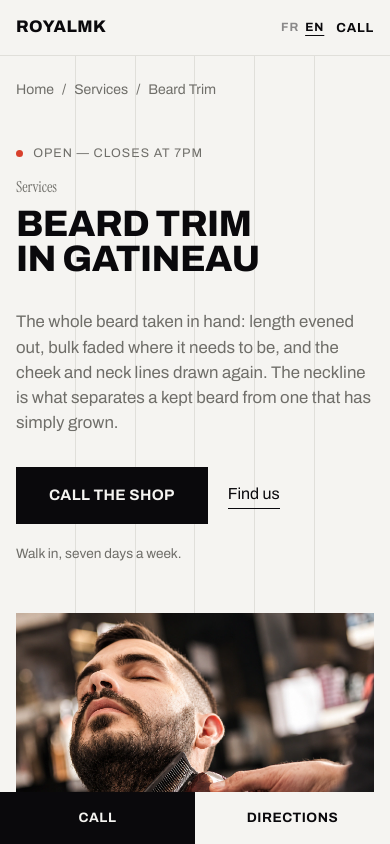
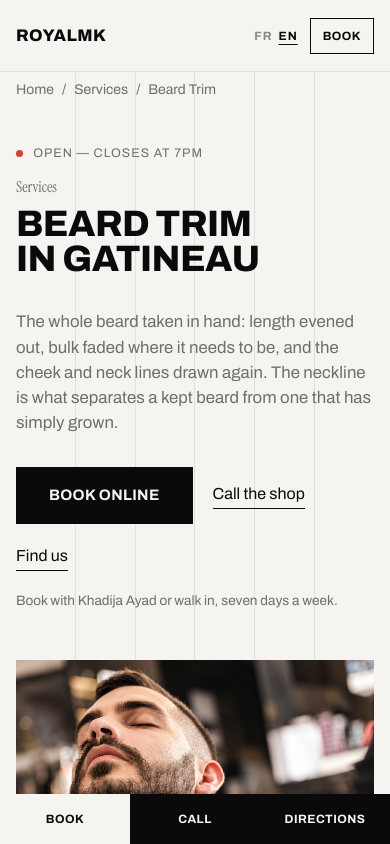
Before and after one commit to mohamed7514/coiffeur-royal, a Next.js app in the folder site/: page /en/services/beard-trim in a window 390 px wide. Shown: the top 844 px of the page. Built offline with nearby package versions, Linux system fonts and the light colour scheme; no server answers.

Commit message:
Add Squire booking links across RoyalMK pages

```diff
--- a/site/app/globals.css
+++ b/site/app/globals.css
@@ -593,7 +593,7 @@
     bottom: 0;
     z-index: 60;
     display: grid;
-    grid-template-columns: 1fr 1fr;
+    grid-template-columns: repeat(3, minmax(0, 1fr));
     background: var(--color-ink);
     padding-bottom: env(safe-area-inset-bottom, 0px);
   }
@@ -602,8 +602,8 @@
     display: flex;
     align-items: center;
     justify-content: center;
-    padding: 1rem 0.75rem;
-    font-size: 0.85rem;
+    padding: 1rem 0.4rem;
+    font-size: 0.75rem;
     font-weight: 700;
     letter-spacing: 0.04em;
     text-transform: uppercase;
--- /dev/null
+++ b/site/components/BookingLink.tsx
@@ -0,0 +1,41 @@
+"use client";
+
+import type { CSSProperties, ReactNode } from "react";
+import { business } from "@/lib/business";
+import { content, type Locale } from "@/lib/content";
+
+/** A normal external link works before hydration and keeps the shop page open. */
+export function BookingLink({ locale, placement, className, children, style }: {
+  locale: Locale;
+  placement: string;
+  className?: string;
+  children?: ReactNode;
+  style?: CSSProperties;
+}) {
+  const c = content[locale];
+  return (
+    <a
+      href={business.booking}
+      target="_blank"
+      rel="noopener noreferrer"
+      className={className}
+      style={style}
+      data-booking={placement}
+      onClick={() => {
+        try {
+          window.dataLayer = window.dataLayer || [];
+          window.dataLayer.push({
+            event: "booking_click",
+            booking_provider: "squire",
+            booking_url: business.booking,
+            link_location: placement,
+            page_path: window.location.pathname,
+          });
+        } catch { /* Booking stays available when measurement is blocked. */ }
+      }}
+    >
+      {children ?? c.booking.label}
+      <span className="sr-only"> {c.booking.newTab}</span>
+    </a>
+  );
+}
--- a/site/components/Hero.tsx
+++ b/site/components/Hero.tsx
@@ -2,6 +2,7 @@ import Image from "next/image";
 import { business } from "@/lib/business";
 import { content, type Locale } from "@/lib/content";
 import { OpenNow } from "./OpenNow";
+import { BookingLink } from "./BookingLink";
 
 /**
  * Photo plein cadre, voile noir, titre centré en bas, une seule action.
@@ -55,6 +56,7 @@ export function Hero({ locale }: { locale: Locale }) {
           <span className="block">{c.hero.h1b}</span>
         </h1>
 
+        <BookingLink locale={locale} placement="static-hero" className="btn btn-light rise" style={{ ["--d" as string]: "320ms" }} />
         <a
           href={`tel:${business.phone}`}
           className="btn btn-light rise"
--- a/site/components/HeroCanvas.module.css
+++ b/site/components/HeroCanvas.module.css
@@ -7,6 +7,10 @@
 .title { font-size: clamp(1.625rem, 7.8vw, 2.6rem); line-height: 1.06; text-wrap: balance; }
 .subtitle { margin-top: 1rem; max-width: 35ch; font-size: 0.9rem; line-height: 1.5; color: rgb(245 244 241 / 0.82); }
 .book { display: inline-flex; align-items: center; justify-content: space-between; gap: 1rem; margin-top: 1.5rem; border: 1px solid rgb(255 255 255 / 0.3); padding: 0.9rem 1.1rem; background: rgb(255 255 255 / 0.09); backdrop-filter: blur(12px); font-size: 0.75rem; font-weight: 700; letter-spacing: 0.06em; text-transform: uppercase; pointer-events: auto; transition: background 200ms, border-color 200ms; }
+.actions { display: flex; flex-wrap: wrap; align-items: center; gap: 0.75rem; margin-top: 1.5rem; }
+.actions .book { margin-top: 0; }
+.booking { background: var(--color-paper); color: var(--color-ink); border-color: var(--color-paper); }
+.book.booking:hover { background: white; color: var(--color-ink); }
 .book:hover { background: rgb(255 255 255 / 0.18); border-color: rgb(255 255 255 / 0.65); }
 .loading { position: absolute; top: 8rem; left: 1.25rem; width: min(10rem, 40vw); display: flex; align-items: center; pointer-events: none; }
 .gauge { position: absolute; right: 0.875rem; top: 45%; z-index: 2; display: flex; flex-direction: column; align-items: center; gap: 1rem; transform: translateY(-50%); pointer-events: none; }
--- a/site/components/Nav.tsx
+++ b/site/components/Nav.tsx
@@ -4,6 +4,7 @@ import { useEffect, useState } from "react";
 import { business } from "@/lib/business";
 import { content, type Locale } from "@/lib/content";
 import { LangToggle } from "./LangToggle";
+import { BookingLink } from "./BookingLink";
 
 /**
  * Liens à gauche, marque au centre, langue et réservation à droite.
@@ -77,10 +78,13 @@ export function Nav({ locale, overHero = false }: { locale: Locale; overHero?: b
         <LangToggle locale={locale} />
         <a
           href={`tel:${business.phone}`}
-          className="text-[0.82rem] font-bold uppercase tracking-[0.06em] transition-opacity hover:opacity-65"
+          className="hidden text-[0.82rem] font-bold uppercase tracking-[0.06em] transition-opacity hover:opacity-65 sm:inline-flex"
         >
           {c.nav.call}
         </a>
+        <BookingLink locale={locale} placement="nav" className="border border-current px-3 py-2 text-[0.75rem] font-bold uppercase tracking-[0.04em] transition-opacity hover:opacity-65">
+          {c.nav.book}
+        </BookingLink>
       </div>
     </header>
   );
--- a/site/components/ServicePage.tsx
+++ b/site/components/ServicePage.tsx
@@ -15,6 +15,7 @@ import { Visit, Shout, Footer, ActionBar } from "./Visit";
 import { CallBadge } from "./CallBadge";
 import { ServiceJsonLd } from "./JsonLd";
 import { Lines } from "./Lines";
+import { BookingLink } from "./BookingLink";
 
 export function ServicePage({ service, locale }: { service: Service; locale: Locale }) {
   const c = content[locale];
@@ -67,7 +68,8 @@ export function ServicePage({ service, locale }: { service: Service; locale: Loc
                 <p className="mt-8 max-w-[44ch] text-[1.05rem] text-mute">{copy.lead}</p>
 
                 <div className="mt-8 flex flex-wrap items-center gap-5">
-                  <a href={`tel:${business.phone}`} className="btn">
+                  <BookingLink locale={locale} placement={"service-" + service.id} className="btn" />
+                  <a href={`tel:${business.phone}`} className="underlined">
                     {c.hero.call}
                   </a>
                   <a href="#visiter" className="underlined">
--- a/site/components/ServicesIndex.tsx
+++ b/site/components/ServicesIndex.tsx
@@ -7,6 +7,7 @@ import { OpenNow } from "./OpenNow";
 import { Visit, Shout, Footer, ActionBar } from "./Visit";
 import { CallBadge } from "./CallBadge";
 import { Lines } from "./Lines";
+import { BookingLink } from "./BookingLink";
 
 export function ServicesIndex({ locale }: { locale: Locale }) {
   const c = content[locale];
@@ -39,8 +40,9 @@ export function ServicesIndex({ locale }: { locale: Locale }) {
 
             <p className="mt-8 max-w-[44ch] text-[1.05rem] text-mute">{c.svc.allLead}</p>
 
-            <div className="mt-8">
-              <a href={`tel:${business.phone}`} className="btn">
+            <div className="mt-8 flex flex-wrap items-center gap-5">
+              <BookingLink locale={locale} placement="services-index" className="btn" />
+              <a href={`tel:${business.phone}`} className="underlined">
                 {c.nav.call}
               </a>
             </div>
--- a/site/components/Visit.tsx
+++ b/site/components/Visit.tsx
@@ -3,6 +3,7 @@ import { content, type Locale } from "@/lib/content";
 import { Hours } from "./Hours";
 import { Map } from "./Map";
 import { OpenNow } from "./OpenNow";
+import { BookingLink } from "./BookingLink";
 
 /**
  * L'adresse, les heures, puis la carte. La carte n'est pas une iframe
@@ -66,9 +67,11 @@ export function Shout({ locale }: { locale: Locale }) {
     <section className="section shell flex flex-col items-center gap-7 text-center">
       <span className="mini">{c.shout.label}</span>
       <h2 className="display h2">{c.shout.title}</h2>
-      <a href={`tel:${business.phone}`} className="btn">
-        {c.nav.call}
-      </a>
+      <p className="max-w-[40ch] text-mute">{c.booking.note}</p>
+      <div className="flex flex-wrap items-center justify-center gap-5">
+        <BookingLink locale={locale} placement="shout" className="btn" />
+        <a href={`tel:${business.phone}`} className="underlined">{c.nav.call}</a>
+      </div>
     </section>
   );
 }
@@ -98,6 +101,9 @@ export function Footer({ locale }: { locale: Locale }) {
         </div>
 
         <div className="flex flex-col gap-2">
+          <BookingLink locale={locale} placement="footer" className="transition-colors hover:text-ink">
+            {c.nav.book}
+          </BookingLink>
           <a href={business.maps} target="_blank" rel="noopener" className="transition-colors hover:text-ink">
             Google
           </a>
@@ -132,8 +138,11 @@ export function ActionBar({ locale }: { locale: Locale }) {
 
   return (
     <div className="actionbar">
+      <BookingLink locale={locale} placement="mobile-bar" className="!bg-paper !text-ink">
+        {c.nav.book}
+      </BookingLink>
       <a href={`tel:${business.phone}`}>{c.nav.call}</a>
-      <a href={directions} target="_blank" rel="noopener" className="!bg-paper !text-ink">
+      <a href={directions} target="_blank" rel="noopener">
         {c.visit.directions}
       </a>
     </div>
--- a/site/lib/business.ts
+++ b/site/lib/business.ts
@@ -11,6 +11,9 @@
 export const business = {
   name: "Barbier RoyalMK",
   tagline: "Adoptez le style que vous méritez",
+
+  /** Public booking page; never reuse a visitor-specific cart. */
+  booking: "https://getsquire.com/booking/book/royalmk-gatineau/barber/khadija-ayad/services",
 
   phone: "+18193180861",
   phoneDisplay: "(819) 318-0861",
--- a/site/lib/content.ts
+++ b/site/lib/content.ts
@@ -15,6 +15,13 @@ export const content = {
       gallery: "Travaux",
       visit: "Nous trouver",
       call: "Appeler",
+      book: "Réserver",
+    },
+
+    booking: {
+      label: "Réserver en ligne",
+      note: "Réservez avec Khadija Ayad ou passez sans rendez-vous.",
+      newTab: "sur Squire, dans un nouvel onglet",
     },
 
     hero: {
@@ -30,7 +37,7 @@ export const content = {
          défilement, quand la nuque apparaît. */
       scroll: "Défilez",
       next: "Les services ↓",
-      lead1: "Sans rendez-vous, sur le boulevard Saint-Joseph, dans le secteur Hull.",
+      lead1: "Réservez en ligne ou passez sans rendez-vous, dans le secteur Hull.",
       craft: "Dégradé chirurgical",
       // Espace fine insécable avant le $ : une espace normale laisserait
       // le signe passer seul à la ligne suivante.
@@ -79,7 +86,7 @@ export const content = {
       price: "Prix",
       duration: "Durée",
       walkInNote:
-        "Passez au salon sans rendez-vous, sept jours sur sept.",
+        "Réservez avec Khadija Ayad ou passez sans rendez-vous, sept jours sur sept.",
       others: "Les autres services",
       backAll: "Voir tous les services",
       savings: (n: number) => `Économie de ${n} $ sur les mêmes services pris à la pièce.`,
@@ -137,7 +144,7 @@ export const content = {
 
     footer: {
       rights: "Tous droits réservés.",
-      walkInNote: "Sans rendez-vous, sept jours sur sept.",
+      walkInNote: "Réservation en ligne et sans rendez-vous, sept jours sur sept.",
     },
   },
 
@@ -149,6 +156,13 @@ export const content = {
       gallery: "Our work",
       visit: "Find us",
       call: "Call",
+      book: "Book",
+    },
+
+    booking: {
+      label: "Book online",
+      note: "Book with Khadija Ayad or walk in.",
+      newTab: "on Squire, in a new tab",
     },
 
     hero: {
@@ -160,7 +174,7 @@ export const content = {
         "Inside Barbier RoyalMK: red brick wall, three barber chairs and black-framed mirrors.",
       scroll: "Scroll",
       next: "Services ↓",
-      lead1: "Walk-ins welcome, on Boulevard Saint-Joseph, in Hull.",
+      lead1: "Book online or walk in, on Boulevard Saint-Joseph, in Hull.",
       craft: "Surgical skin fade",
       craftSub: "Temple to nape, no break in the line. $25, walk in.",
       sequenceAlt:
@@ -205,7 +219,7 @@ export const content = {
       price: "Price",
       duration: "Length",
       walkInNote:
-        "Walk in, seven days a week.",
+        "Book with Khadija Ayad or walk in, seven days a week.",
       others: "Other services",
       backAll: "See every service",
       savings: (n: number) => `Saves $${n} against taking the same services separately.`,
@@ -259,7 +273,7 @@ export const content = {
 
     footer: {
       rights: "All rights reserved.",
-      walkInNote: "Walk-ins welcome, seven days a week.",
+      walkInNote: "Online booking and walk-ins, seven days a week.",
     },
   },
 } as const;
```
Also changed, not shown: site/components/HeroCanvas.tsx (+10 -4 lines), site/components/Services.tsx (+3 -4 lines).
